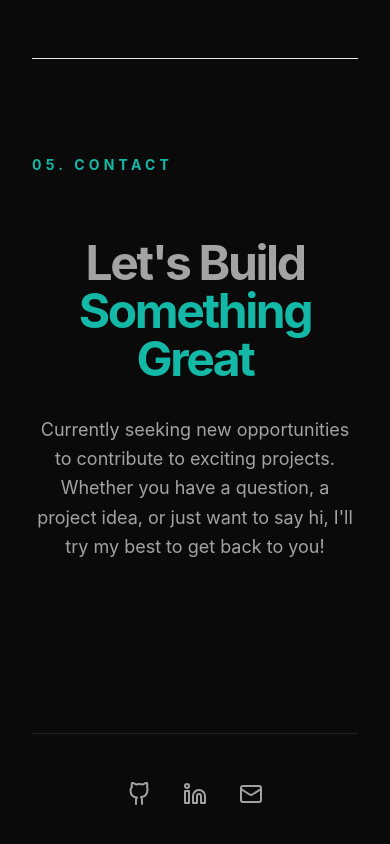
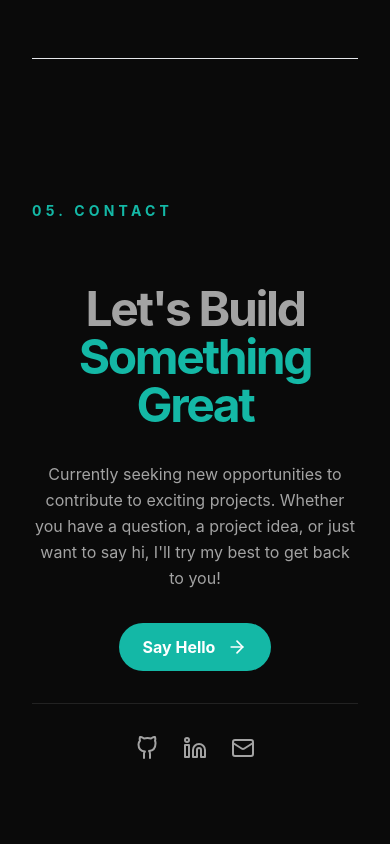
Before and after one commit to jaswanth1904/Jaswanth-s-portfolio, a React (Vite) app: page / in a window 390 px wide. Shown: the part 7053-7897 px from the top of the page. Built offline with nearby package versions, Linux system fonts and the light colour scheme.

Commit message:
Fix: Mobile layout and button contrast visibility for light mode

```diff
--- a/src/sections/ContactSection.tsx
+++ b/src/sections/ContactSection.tsx
@@ -25,7 +25,7 @@ export default function ContactSection() {
           <span className="text-minimal-accent">Something Great</span>
         </h3>
 
-        <p className="text-minimal-text text-lg leading-relaxed mb-12">
+        <p className="text-minimal-text text-base md:text-lg leading-relaxed mb-8 md:mb-12">
           Currently seeking new opportunities to contribute to exciting projects.
           Whether you have a question, a project idea, or just want to say hi,
           I'll try my best to get back to you!
@@ -33,13 +33,13 @@ export default function ContactSection() {
 
         <a
           href={`mailto:${aboutMe.email}`}
-          className="inline-flex items-center gap-3 bg-minimal-white text-minimal-bg px-8 py-4 rounded-full font-bold text-lg hover:bg-minimal-accent hover:text-minimal-white transition-colors duration-300 mb-16"
+          className="inline-flex items-center gap-3 bg-minimal-accent text-[#ffffff] px-6 py-3 md:px-8 md:py-4 rounded-full font-bold text-base md:text-lg hover:opacity-90 transition-opacity duration-300 mb-8 md:mb-16"
         >
           Say Hello
           <ArrowRight size={20} />
         </a>
 
-        <div className="flex justify-center items-center gap-8 border-t border-minimal-border pt-12">
+        <div className="flex justify-center items-center gap-6 md:gap-8 border-t border-minimal-border pt-8 md:pt-12">
           <a
             href={aboutMe.github}
             target="_blank"
@@ -58,7 +58,7 @@ export default function ContactSection() {
           </a>
           <a
             href={`mailto:${aboutMe.email}`}
-            className="text-minimal-text hover:text-minimal-white transition-colors"
+            className="text-minimal-text hover:text-minimal-accent transition-colors"
           >
             <Mail size={24} />
           </a>
--- a/src/sections/WorkSection.tsx
+++ b/src/sections/WorkSection.tsx
@@ -122,12 +122,12 @@ export default function WorkSection() {
                   ))}
                 </div>
 
-                <div className="flex gap-4 mt-auto">
+                <div className="flex flex-col sm:flex-row gap-4 mt-auto">
                   <a
                     href={selectedProject.github}
                     target="_blank"
                     rel="noreferrer"
-                    className="flex items-center gap-2 bg-white text-black px-6 py-3 rounded-full font-bold hover:bg-minimal-accent transition-colors"
+                    className="flex flex-1 justify-center items-center gap-2 bg-minimal-accent text-[#ffffff] px-6 py-3 rounded-full font-bold hover:opacity-90 transition-opacity"
                   >
                     <svg xmlns="http://www.w3.org/2000/svg" width="18" height="18" viewBox="0 0 24 24" fill="none" stroke="currentColor" strokeWidth="2" strokeLinecap="round" strokeLinejoin="round"><path d="M15 22v-4a4.8 4.8 0 0 0-1-3.02c3.14-.35 6.44-1.54 6.44-7A5.44 5.44 0 0 0 20 4.77 5.07 5.07 0 0 0 19.91 1S18.73.65 16 2.48a13.38 13.38 0 0 0-7 0C6.27.65 5.09 1 5.09 1A5.07 5.07 0 0 0 5 4.77a5.44 5.44 0 0 0-1.5 3.78c0 5.42 3.3 6.61 6.44 7A3.37 3.37 0 0 0 9 18.13V22"></path></svg>
                     GitHub
@@ -137,7 +137,7 @@ export default function WorkSection() {
                       href={selectedProject.live}
                       target="_blank"
                       rel="noreferrer"
-                      className="flex items-center gap-2 bg-minimal-bg border border-minimal-border hover:border-minimal-accent text-minimal-white px-6 py-3 rounded-full font-bold transition-colors"
+                      className="flex flex-1 justify-center items-center gap-2 bg-transparent border-2 border-minimal-accent text-minimal-accent hover:bg-minimal-accent hover:text-[#ffffff] px-6 py-3 rounded-full font-bold transition-colors"
                     >
                       <ExternalLink size={18} />
                       Live Demo
```
